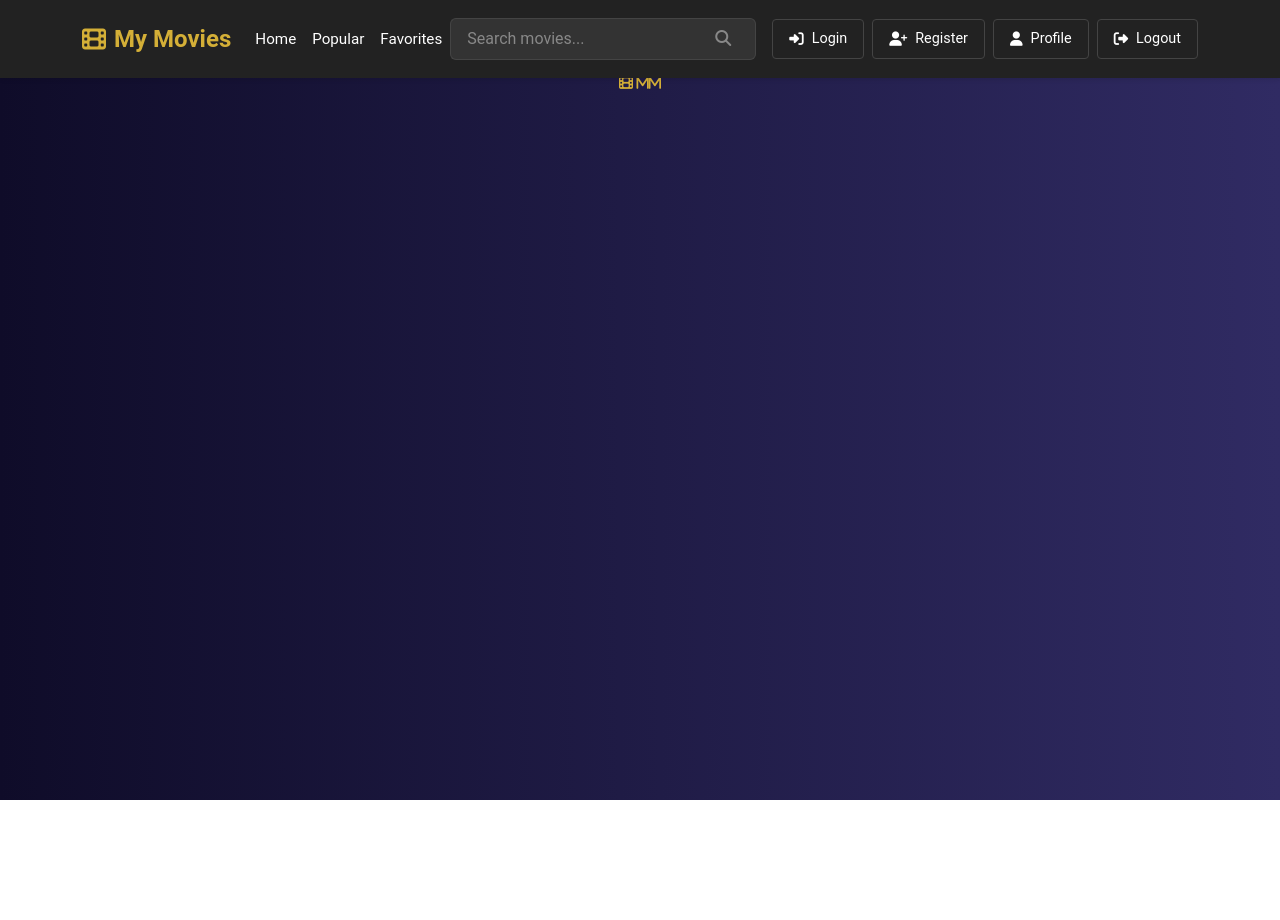
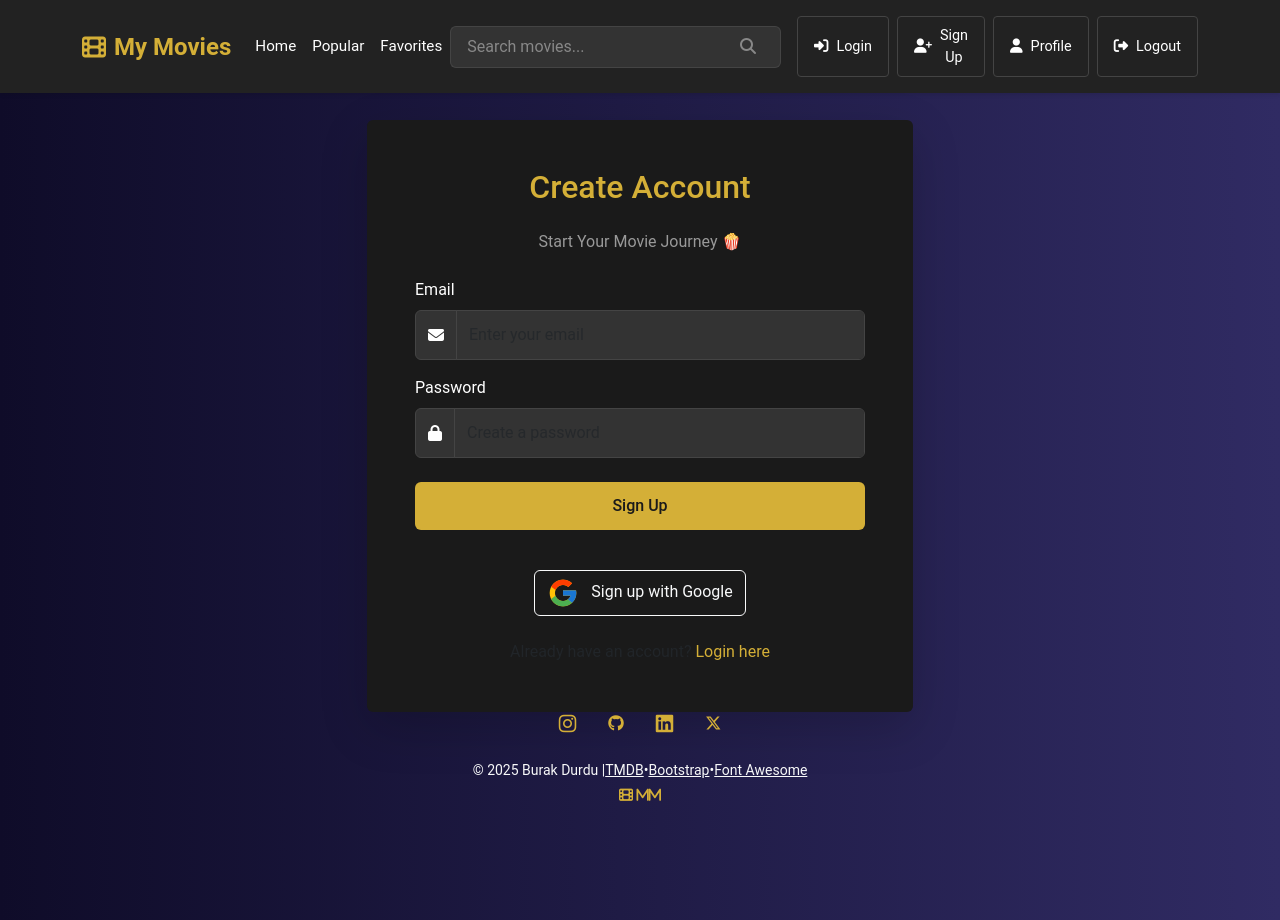
Before and after one commit to burakdurduu/my-movies, a React (Vite) app in the folder client/: page /signup in a window 1280 px wide. Before the commit the page ends 800 px from the top, so only its background shows below. Built offline with nearby package versions, Linux system fonts and the light colour scheme; no server answers.

Commit message:
refactor: migrate login/signup pages from EJS to React

```diff
--- a/client/src/App.jsx
+++ b/client/src/App.jsx
@@ -4,6 +4,8 @@ import Footer from "./components/Footer";
 import { Route, Routes } from "react-router-dom";
 import Home from "./pages/Home";
 import Favorites from "./pages/Favorites";
+import Login from "./pages/Login";
+import SignUp from "./pages/SignUp";
 
 function App() {
   return (
@@ -12,6 +14,8 @@ function App() {
       <Routes>
         <Route path="/" element={<Home />} />
         <Route path="/favorites" element={<Favorites />} />
+        <Route path="/signup" element={<SignUp />} />
+        <Route path="/login" element={<Login />} />
       </Routes>
       <Footer />
     </>
--- a/client/src/components/NavBar.jsx
+++ b/client/src/components/NavBar.jsx
@@ -26,7 +26,7 @@ function Navbar() {
               </Link>
             </li>
             <li className="nav-item">
-              <Link className="nav-link" to="/popular">
+              <Link className="nav-link" to="/">
                 Popular
               </Link>
             </li>
@@ -55,8 +55,8 @@ function Navbar() {
             <Link to="/login" className="btn nav-btn">
               <i className="fas fa-sign-in-alt"></i> Login
             </Link>
-            <Link to="/register" className="btn nav-btn">
-              <i className="fas fa-user-plus"></i> Register
+            <Link to="/signup" className="btn nav-btn">
+              <i className="fas fa-user-plus"></i> Sign Up
             </Link>
             <Link to="/profile" className="btn nav-btn">
               <i className="fas fa-user"></i> Profile
--- /dev/null
+++ b/client/src/pages/Login.jsx
@@ -0,0 +1,98 @@
+import React, { useState } from "react";
+import { Link } from "react-router-dom";
+
+function Login() {
+  const [email, setEmail] = useState("");
+  const [password, setPassword] = useState("");
+
+  const handleLogin = (e) => {
+    e.preventDefault();
+  };
+
+  return (
+    <div className="container auth-container">
+      <div className="row justify-content-center">
+        <div className="col-md-6">
+          <div className="card auth-card shadow-lg">
+            <div className="card-body p-5">
+              <h1 className="text-center mb-4 auth-title">Welcome Back</h1>
+              <p className="text-center mb-4 auth-subtitle">
+                Your Collection Awaits 🍿
+              </p>
+              <form onSubmit={handleLogin}>
+                <div className="form-group mb-3 auth-input-group">
+                  <label htmlFor="email" className="form-label">
+                    Email
+                  </label>
+                  <div className="input-group">
+                    <span className="input-group-text">
+                      <i className="fas fa-envelope"></i>
+                    </span>
+                    <input
+                      type="email"
+                      className="form-control"
+                      name="username"
+                      id="email"
+                      value={email}
+                      placeholder="Enter your email"
+                      autoComplete="off"
+                      required
+                      onChange={(e) => setEmail(e.target.value)}
+                    />
+                  </div>
+                </div>
+
+                <div className="form-group mb-4 auth-input-group">
+                  <label htmlFor="password" className="form-label">
+                    Password
+                  </label>
+                  <div className="input-group">
+                    <span className="input-group-text">
+                      <i className="fas fa-lock"></i>
+                    </span>
+                    <input
+                      type="password"
+                      className="form-control"
+                      name="password"
+                      id="password"
+                      value={password}
+                      placeholder="Enter your password"
+                      autoComplete="off"
+                      required
+                      onChange={(e) => setPassword(e.target.value)}
+                    />
+                  </div>
+                </div>
+                <button type="submit" className="btn auth-btn w-100 mb-3">
+                  Login
+                </button>
+                <div className="text-center auth-divider">
+                  <a
+                    className="btn btn-outline-light btn-block"
+                    href="/auth/google"
+                    role="button"
+                  >
+                    <img
+                      className="fab me-2"
+                      src="images/google-icon.png"
+                      alt="google-icon"
+                    />
+                    Sign in with Google
+                  </a>
+                </div>
+              </form>
+
+              <div className="text-center mt-3 auth-footer">
+                <p className="mb-0">
+                  Don't have an account? <Link to="/signup">Sing Up now</Link>
+                </p>
+              </div>
+            </div>
+          </div>
+        </div>
+      </div>
+    </div>
+  );
+}
+
+export default Login;
--- /dev/null
+++ b/client/src/pages/SignUp.jsx
@@ -0,0 +1,106 @@
+import React, { useState } from "react";
+import { Link } from "react-router-dom";
+
+const SignUp = () => {
+  const [email, setEmail] = useState("");
+  const [password, setPassword] = useState("");
+
+  const handleSingUp = (e) => {
+    e.preventDefault();
+  };
+
+  return (
+    <>
+      <div className="container register-container">
+        <div className="row justify-content-center">
+          <div className="col-md-6">
+            <div className="card register-card shadow-lg">
+              <div className="card-body p-5">
+                <h1 className="text-center mb-4 register-title">
+                  Create Account
+                </h1>
+                <p className="text-center mb-4 register-subtitle">
+                  Start Your Movie Journey 🍿
+                </p>
+
+                <form onSubmit={handleSingUp}>
+                  <div className="form-group mb-3 register-input-group">
+                    <label htmlFor="email" className="form-label">
+                      Email
+                    </label>
+                    <div className="input-group">
+                      <span className="input-group-text">
+                        <i className="fas fa-envelope"></i>
+                      </span>
+                      <input
+                        type="email"
+                        className="form-control"
+                        name="username"
+                        id="email"
+                        value={email}
+                        placeholder="Enter your email"
+                        autoComplete="off"
+                        required
+                        onChange={(e) => setEmail(e.target.value)}
+                      />
+                    </div>
+                  </div>
+
+                  <div className="form-group mb-4 register-input-group">
+                    <label htmlFor="password" className="form-label">
+                      Password
+                    </label>
+                    <div className="input-group">
+                      <span className="input-group-text">
+                        <i className="fas fa-lock"></i>
+                      </span>
+                      <input
+                        type="password"
+                        className="form-control"
+                        name="password"
+                        id="password"
+                        value={password}
+                        placeholder="Create a password"
+                        autoComplete="off"
+                        required
+                        onChange={(e) => setPassword(e.target.value)}
+                      />
+                    </div>
+                  </div>
+                  <button
+                    type="submit"
+                    className="btn btn-danger w-100 mb-3 register-btn"
+                  >
+                    Sign Up
+                  </button>
+                  <div className="text-center register-divider">
+                    <a
+                      className="btn btn-outline-light btn-block"
+                      href="/auth/google"
+                      role="button"
+                    >
+                      <img
+                        className="fab me-2"
+                        src="images/google-icon.png"
+                        alt="google-icon"
+                      />{" "}
+                      Sign up with Google
+                    </a>
+                  </div>
+                </form>
+
+                <div className="text-center mt-3 register-footer">
+                  <p className="mb-0">
+                    Already have an account? <Link to="/login">Login here</Link>
+                  </p>
+                </div>
+              </div>
+            </div>
+          </div>
+        </div>
+      </div>
+    </>
+  );
+};
+
+export default SignUp;
```
